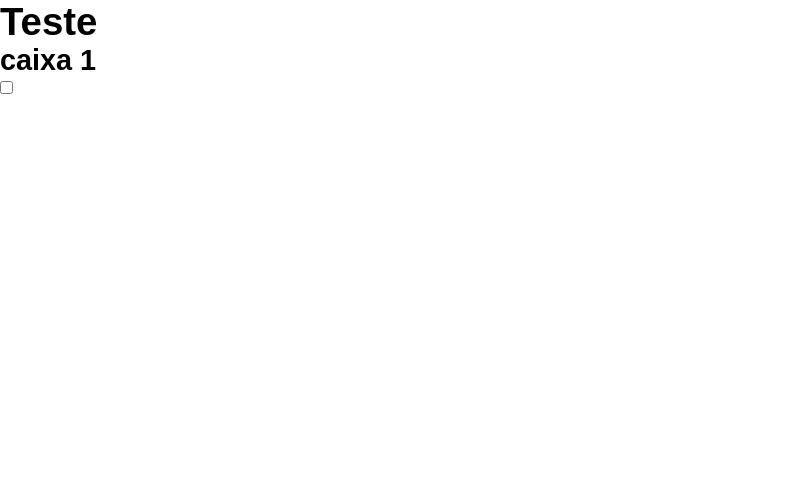
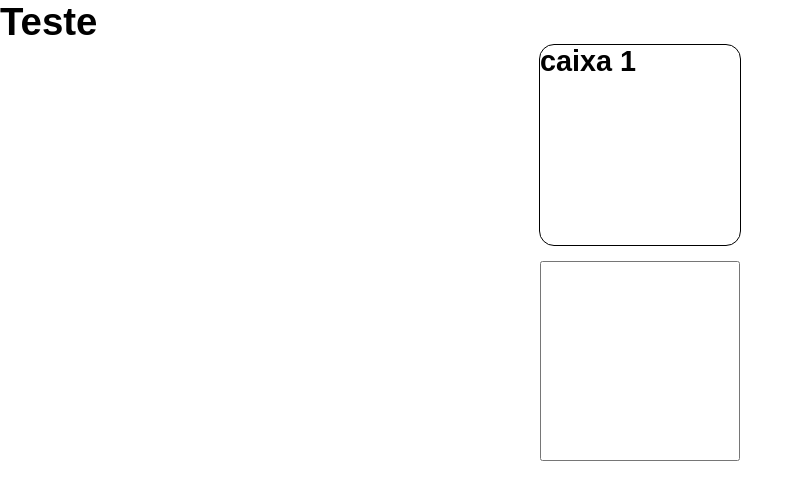
Before and after one commit to JonatasSilva01/Meus-Projetos, a plain HTML site: page site-exemplo/index.html in a window 1280 px wide. Shown: the whole page, without its empty margins (0-804 px from the left). Drawn offline with Linux system fonts and the light colour scheme.

Commit message:
Mexi no html e no css

```diff
--- a/site-exemplo/css/style.css
+++ b/site-exemplo/css/style.css
@@ -7,3 +7,26 @@ body{
     font-family: Arial, Helvetica, sans-serif;
     font-size: 1.2em;
 }
+
+#check1{
+    margin: 0 auto;
+    width: 200px;
+    height: 200px;
+    background: rgb(255, 255, 255);
+    border-radius: 15px;
+    border: 1px solid black;
+}
+
+
+#check2{
+    margin: 0 auto;
+    width: 200px;
+    padding: 15px;
+}
+
+input{
+    width: 200px;
+    height: 200px;
+    border: solid transparent;
+
+}
```
